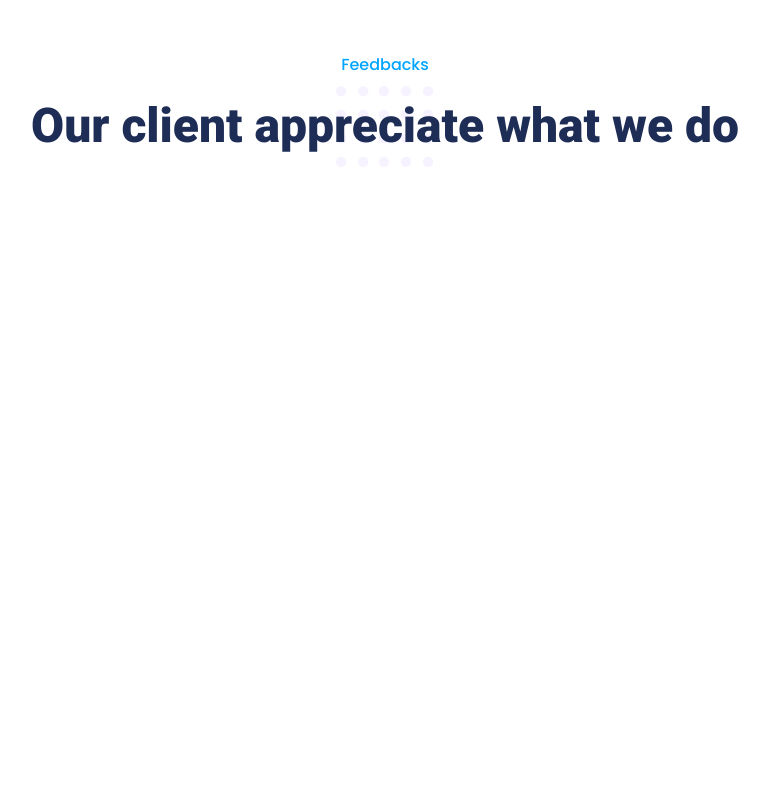
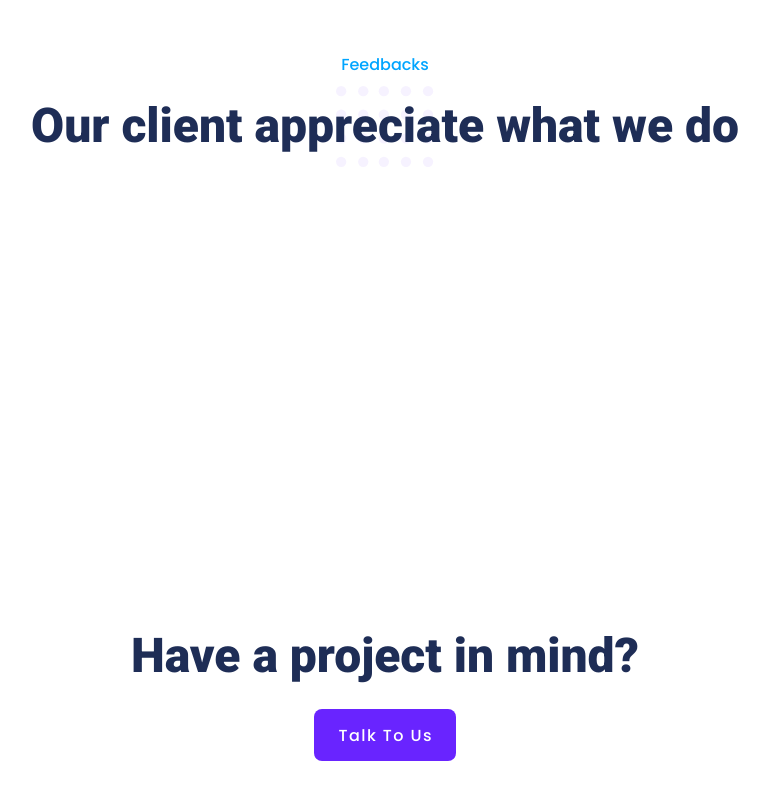
Before and after one commit to Osomware/osomware-official-website, a Vue app: page / in a window 1280 px wide. Shown: the part 5086-5886 px from the top of the page, without its empty margins (255-1024 px from the left). Before the commit the page ends 5608 px from the top, so only its background shows below. Built offline with nearby package versions, Linux system fonts and the light colour scheme.

Commit message:
Designed Simple Talk to Us text phrase

```diff
--- a/src/components/sections/TalkToUsSection.vue
+++ b/src/components/sections/TalkToUsSection.vue
@@ -0,0 +1,26 @@
+<template>
+  <section>
+    <v-layout class="talk-to-us-section">
+      <v-row align="center" justify="center">
+        <v-col cols="12" class="text-center">
+          <div class="display-2 font-weight-black darkblue--text">
+            Have a project in mind?
+          </div>
+          <v-btn depressed
+                 color="primary"
+                 x-large
+                 class="rounded-lg text-capitalize my-7">
+            Talk to Us
+          </v-btn>
+        </v-col>
+      </v-row>
+    </v-layout>
+  </section>
+</template>
+
+<style scoped lang="scss">
+  .talk-to-us-section {
+    min-height: 50vh;
+    justify-content: center;
+  }
+</style>
```
